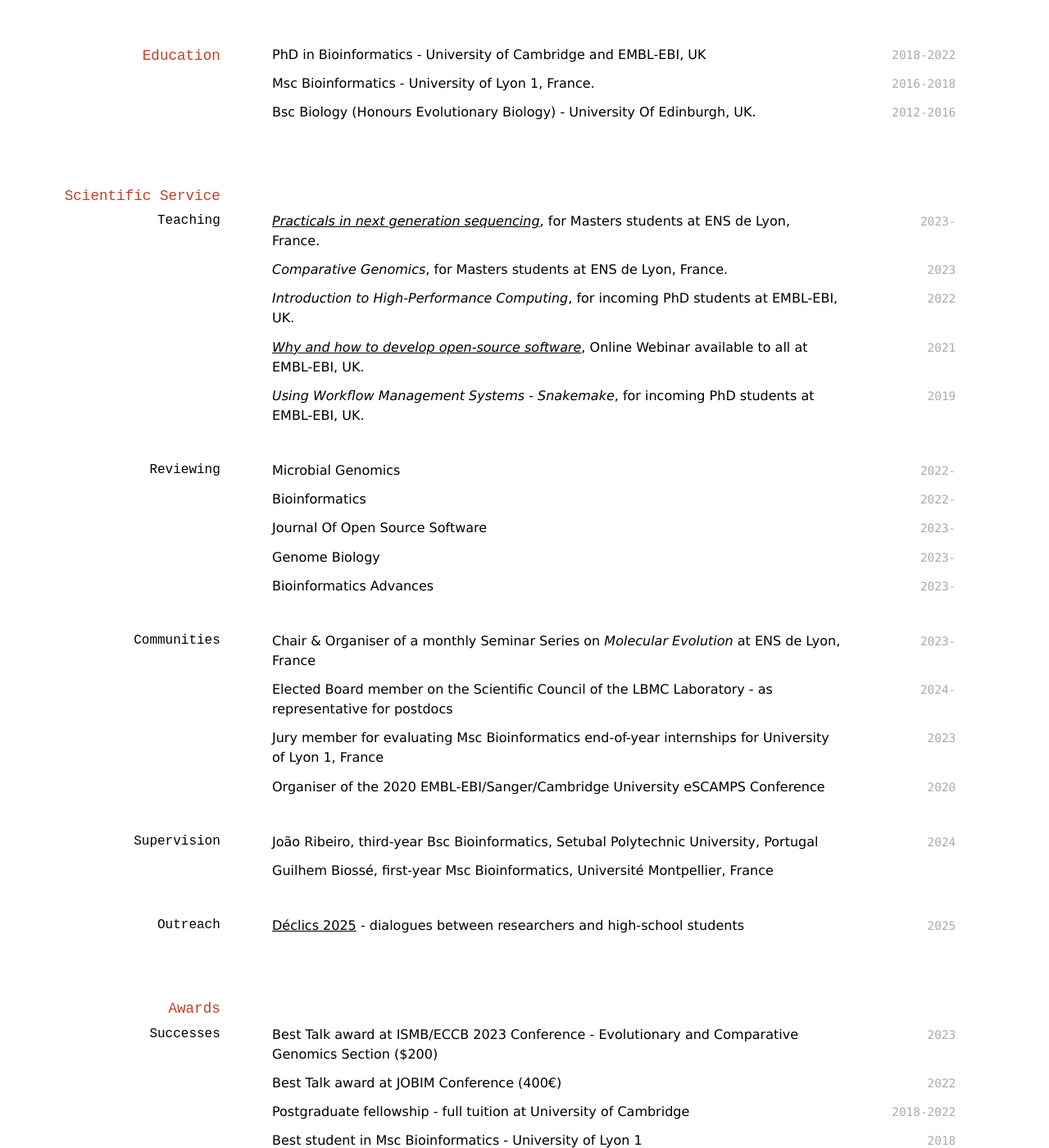
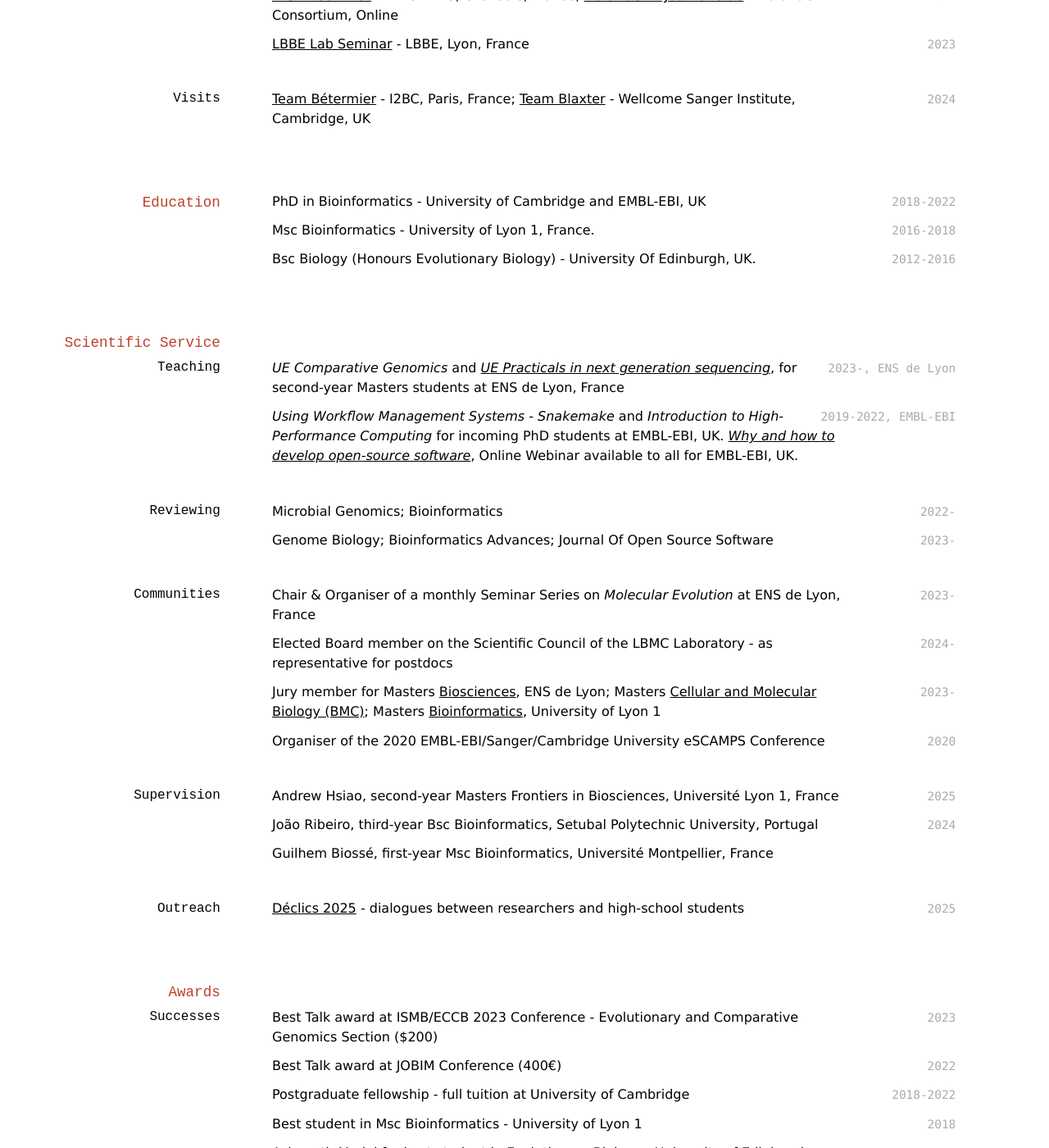
Before and after one commit to bricoletc/Brice_Markdown_CV, a Jekyll site: the page built from index.md, in a window 1280 px wide and 1400 px high, scrolled down 1105 px. Shown: the whole window at 82% size. Built offline with Jekyll 4.4.1, drawn with Linux system fonts in a browser that asks for light colours; some of the changed text lies outside the part shown.

Commit message:
Added to Mini-bio, jurys and interns
+ condensed teaching and reviewing sections

```diff
--- a/index.md
+++ b/index.md
@@ -17,13 +17,19 @@ Welcome! I am currently a post-doctoral researcher at the Laboratory of Biology
 
 ### Mini-bio
 
-After training in biology and bioinformatics [...]
+After training in biology (Bsc) and bioinformatics (Msc), I did a PhD in bioinformatics at EMBL-EBI and University of Cambridge, UK,
+on developing novel approaches to genotype microbial pathogens, with a focus on antibiotic resistance genes in *M. tuberculosis* and
+cell-surface antigens in *P. falciparum*.
+
+I then moved back to Lyon for a postdoc where I have been working on the evolution of a neo-Y chromosome and its ties
+with the emergence of a [strange mode of reproduction](https://doi.org/10.1126/science.aau0099) in nematodes, and of
+[Programmed DNA Elimination during early embryogenesis](https:/doi.org/10.1016/j.cub.2023.07.058), also in nematodes.
 
 ### Research interests
 
 * Evolution of cellular processes
-* Genome biology and evolution
-* Host-pathogen interactions
+* Evolution of reproductive systems
+* Evolution of host-pathogen interactions
 
 ## Scientific Output
 
@@ -87,38 +93,22 @@ Bsc Biology (Honours Evolutionary Biology) - University Of Edinburgh, UK.
 
 ### Teaching
 
-`2023-`
-[_Practicals in next generation sequencing_](https://biologie.ens-lyon.fr/masterbiosciences/presentation-des-ue/les-ue-pratique/practicals-in-NGS), for Masters students at ENS de Lyon, France.
 
-`2023`
-_Comparative Genomics_, for Masters students at ENS de Lyon, France.
+`2023-, ENS de Lyon`
+_UE Comparative Genomics_ and [_UE Practicals in next generation sequencing_](https://biologie.ens-lyon.fr/masterbiosciences/presentation-des-ue/les-ue-pratique/practicals-in-NGS), for second-year Masters students at ENS de Lyon, France
 
-`2022`
-_Introduction to High-Performance Computing_, for incoming PhD students at EMBL-EBI, UK.
-
-`2021`
-[_Why and how to develop open-source software_](https://www.ebi.ac.uk/training/events/open-access-why-build-open-source-software-and-how-do-it-successfully/), Online Webinar available to all at EMBL-EBI, UK.
-
-`2019`
-_Using Workflow Management Systems - Snakemake_, for incoming PhD students at EMBL-EBI, UK.
+`2019-2022, EMBL-EBI`
+_Using Workflow Management Systems - Snakemake_ and _Introduction to High-Performance Computing_ for incoming PhD students at EMBL-EBI, UK.
+[_Why and how to develop open-source software_](https://www.ebi.ac.uk/training/events/open-access-why-build-open-source-software-and-how-do-it-successfully/), Online Webinar available to all for EMBL-EBI, UK.
 
 
 ### Reviewing
 
 `2022-`
-Microbial Genomics
-
-`2022-`
-Bioinformatics
+Microbial Genomics; Bioinformatics
 
 `2023-`
-Journal Of Open Source Software
-
-`2023-`
-Genome Biology
-
-`2023-`
-Bioinformatics Advances
+Genome Biology; Bioinformatics Advances; Journal Of Open Source Software
 
 ### Communities
 
@@ -128,13 +118,16 @@ Chair & Organiser of a monthly Seminar Series on _Molecular Evolution_ at ENS de
 `2024-`
 Elected Board member on the Scientific Council of the LBMC Laboratory - as representative for postdocs
 
-`2023`
-Jury member for evaluating Msc Bioinformatics end-of-year internships for University of Lyon 1, France
+`2023-`
+Jury member for Masters [Biosciences](https://biologie.ens-lyon.fr/masterbiosciences), ENS de Lyon; Masters [Cellular and Molecular Biology (BMC)](http://master-bmc.univ-lyon1.fr/); Masters [Bioinformatics](https://www.bioinfo-lyon.fr/), University of Lyon 1
 
 `2020`
 Organiser of the 2020 EMBL-EBI/Sanger/Cambridge University eSCAMPS Conference
 
 ### Supervision
+
+`2025`
+Andrew Hsiao, second-year Masters Frontiers in Biosciences, Université Lyon 1, France
 
 `2024`
 João Ribeiro, third-year Bsc Bioinformatics, Setubal Polytechnic University, Portugal
```
Also changed, not shown: other parts of index.md (+1 -1 lines).
